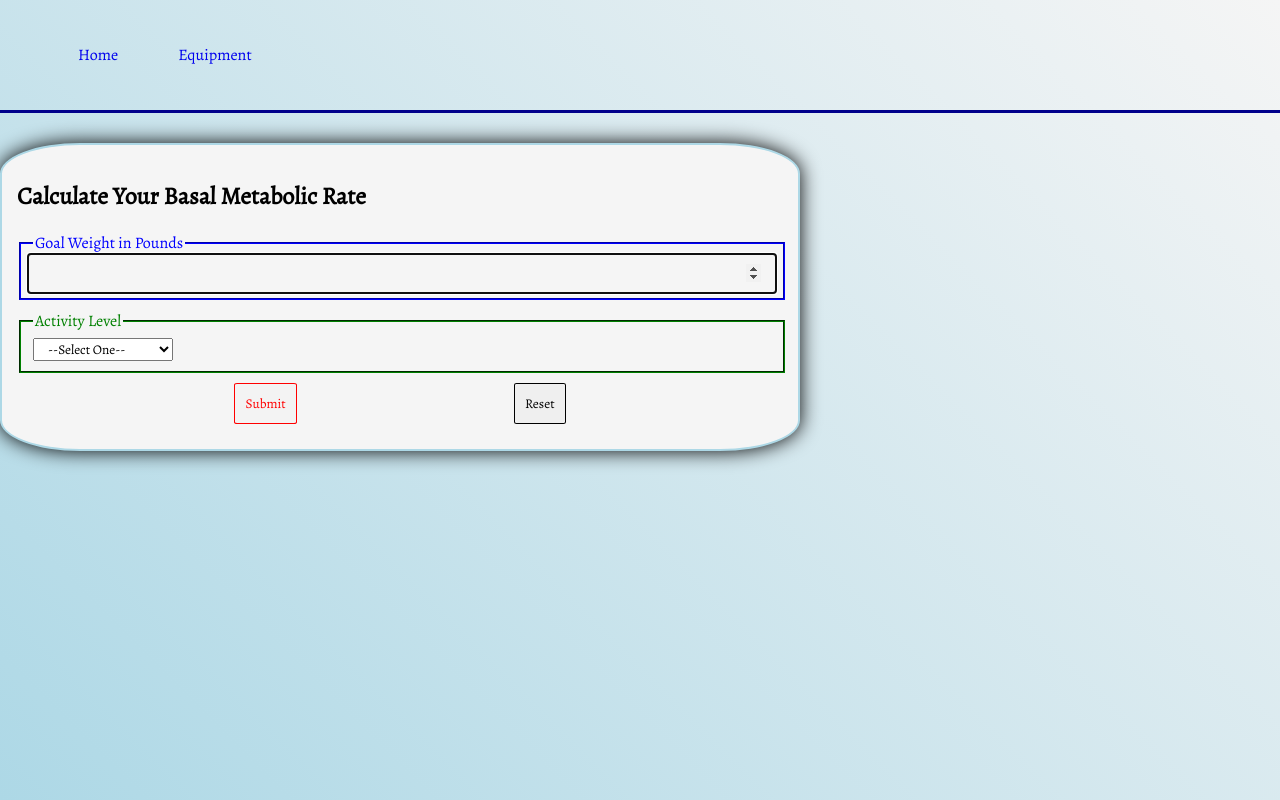
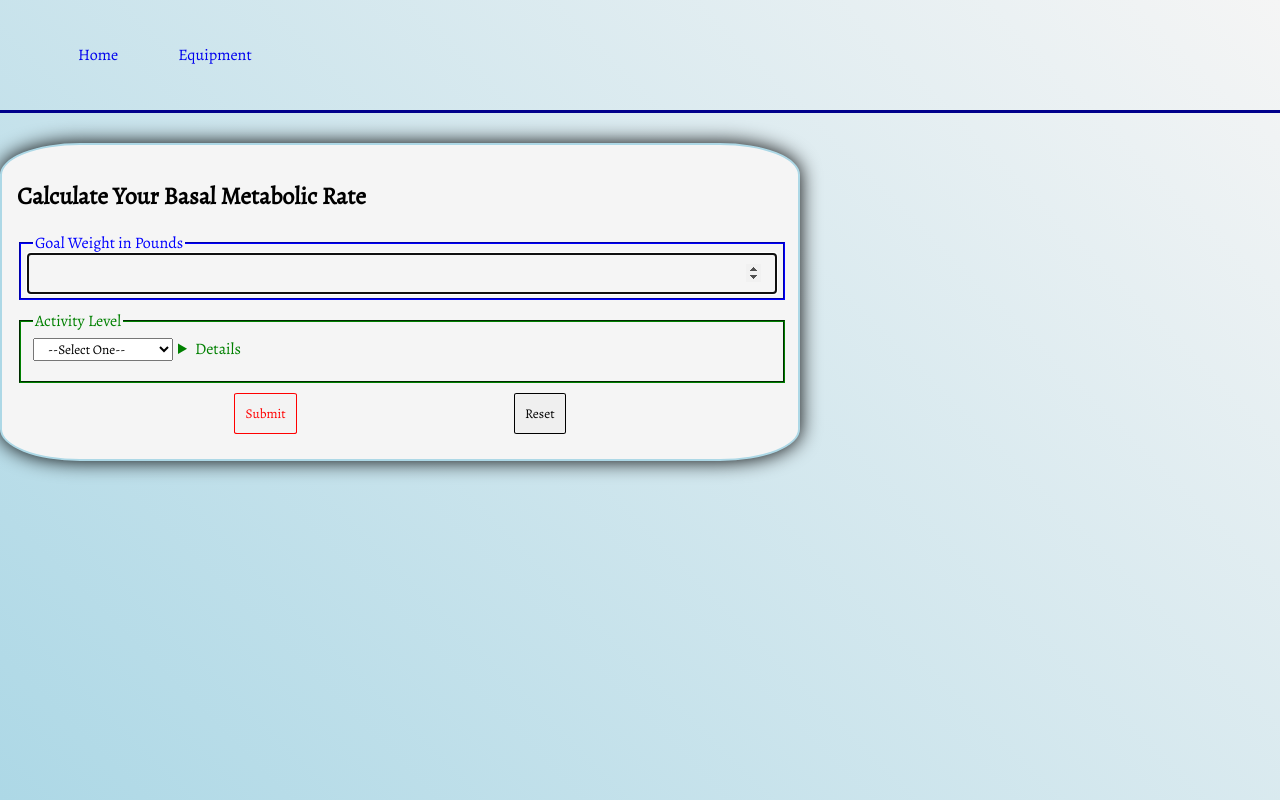
Before and after one commit to damatoaj/fitTest, a React (Create React App) app: page /nutrition in a window 1280 px wide. Built offline with nearby package versions, Linux system fonts and the light colour scheme.

Commit message:
added details

```diff
--- a/src/App.tsx
+++ b/src/App.tsx
@@ -4,6 +4,7 @@ import './CSS/Form.css';
 import './CSS/Table.css';
 import './CSS/Links.css';
 import './CSS/ToolTip.css';
+import './CSS/Details.css';
 
 import Form from './Components/Form';
 import NavBar from './Components/NavBar';
--- /dev/null
+++ b/src/CSS/Details.css
@@ -0,0 +1,11 @@
+details {
+    padding-left: 5px;
+    padding-right: 5px;
+}
+
+details.popover[open] > * {
+    border: 2px solid black;
+    position: absolute;
+    padding: 15px 15px 15px 25px;
+    background-color: whitesmoke;
+}
--- a/src/CSS/Form.css
+++ b/src/CSS/Form.css
@@ -133,6 +133,10 @@ option:checked {
     background-color: red;
 }
 
+fieldset > span {
+    justify-content: start;
+}
+
 fieldset:has(input:required:placeholder-shown) legend::after {
     color: 'red';
     width: 20px;
--- a/src/Components/Form.tsx
+++ b/src/Components/Form.tsx
@@ -33,6 +33,7 @@ const Form = () => {
             </fieldset>
             <fieldset>
                 <legend>Activity Level</legend>
+                <span>
                 <select
                     name='activityLevel'
                     onChange={handleSelect}
@@ -48,13 +49,13 @@ const Form = () => {
                         Sedentary
                     </option>
                     <option
-                        data-title='Light exercise/sports 1-3 days/week'
+                        title='Light exercise/sports 1-3 days/week'
                         value='light activity'
                     >
                         Light Activity
                     </option>
                     <option
-                        data-title='Moderate exercise/sports 3-5 days/week'
+                        title='Moderate exercise/sports 3-5 days/week'
                         value='moderately active'
                     >
                         Moderately Active
@@ -72,6 +73,16 @@ const Form = () => {
                         Extra Active
                     </option>
                 </select>
+                <details className='popover'>
+                    <ol>
+                        <li>Sedentary: Little or no exercise</li>
+                        <li>Light Activity: Light exercise/sports 1-3 days/week</li>
+                        <li>Moderately Active: Moderate exercise/sports 3-5 days/week</li>
+                        <li>Very Active: Hard exercise/sports 6-7 days/week</li>
+                        <li>Extra Active: Very hard exercise/sports and a physical job</li>
+                    </ol>
+                </details>
+                </span>
             </fieldset>
             <span>
                 <button type='submit' disabled={!valid}>Submit</button>
```
